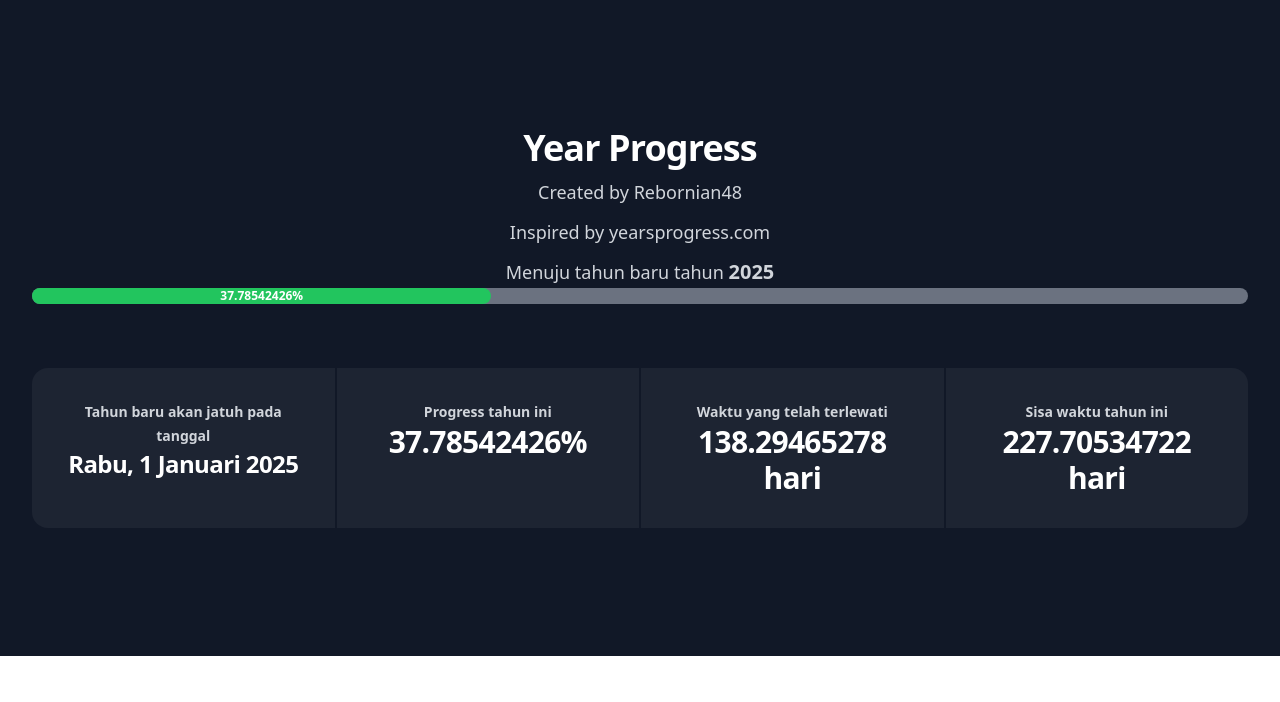
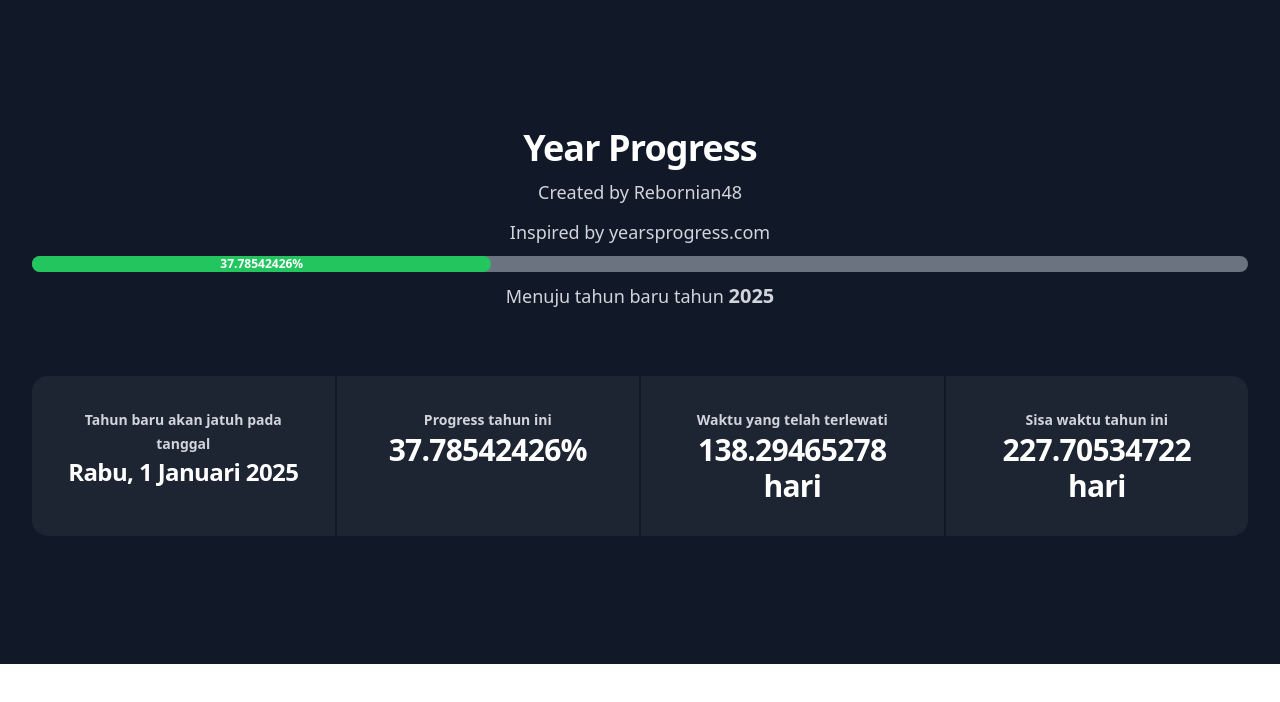
Before and after one commit to Rebornian48/yearprogress, a plain HTML site: page index.html in a window 1280 px wide. Drawn offline with nearby package versions, Linux system fonts and the light colour scheme.

Commit message:
Update index.html

```diff
--- a/index.html
+++ b/index.html
@@ -52,17 +52,18 @@
             <p class="mt-2 text-lg leading-8 text-gray-300">
               Inspired by yearsprogress.com
             </p>
-            <p class="mt-2 text-lg leading-8 text-gray-300">
-              Menuju tahun baru tahun
-              <span class="text-xl font-bold" id="next-year"></span>
-            </p>
-            <div class="bg-gray-500 relative h-4 w-full rounded-2xl">
+
+            <div class="mt-2 bg-gray-500 relative h-4 w-full rounded-2xl">
               <div
                  class="bg-green-500 absolute top-0 left-0 flex h-full items-center justify-center rounded-2xl text-xs font-semibold text-white" id="p-bar"
                  >
                  <span id="progress-2"></span>%
               </div>
            </div>
+           <p class="mt-2 text-lg leading-8 text-gray-300">
+            Menuju tahun baru tahun
+            <span class="text-xl font-bold" id="next-year"></span>
+          </p>
           </div>
           <dl
             class="mt-16 grid grid-cols-1 gap-0.5 overflow-hidden rounded-2xl text-center sm:grid-cols-2 lg:grid-cols-4"
```
